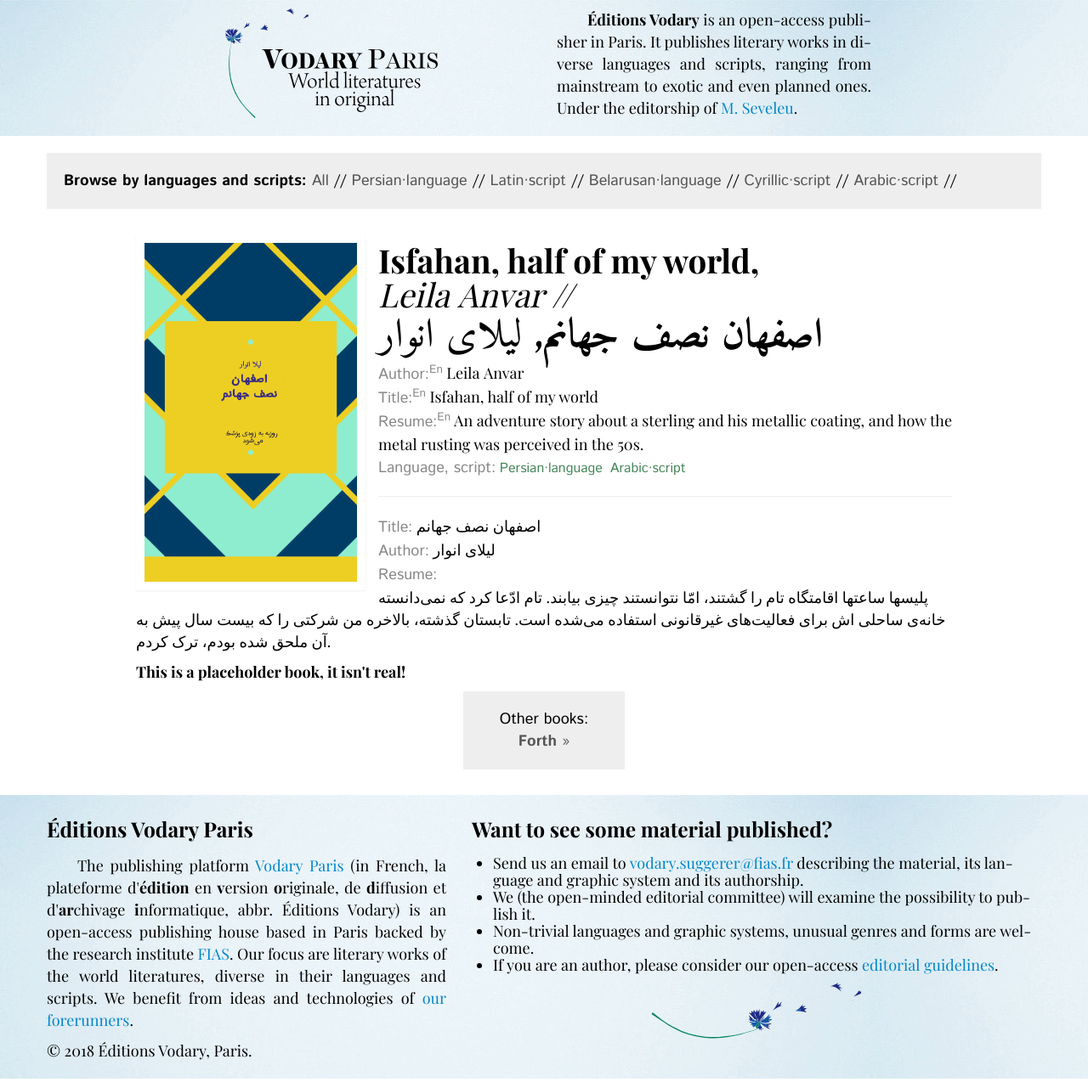
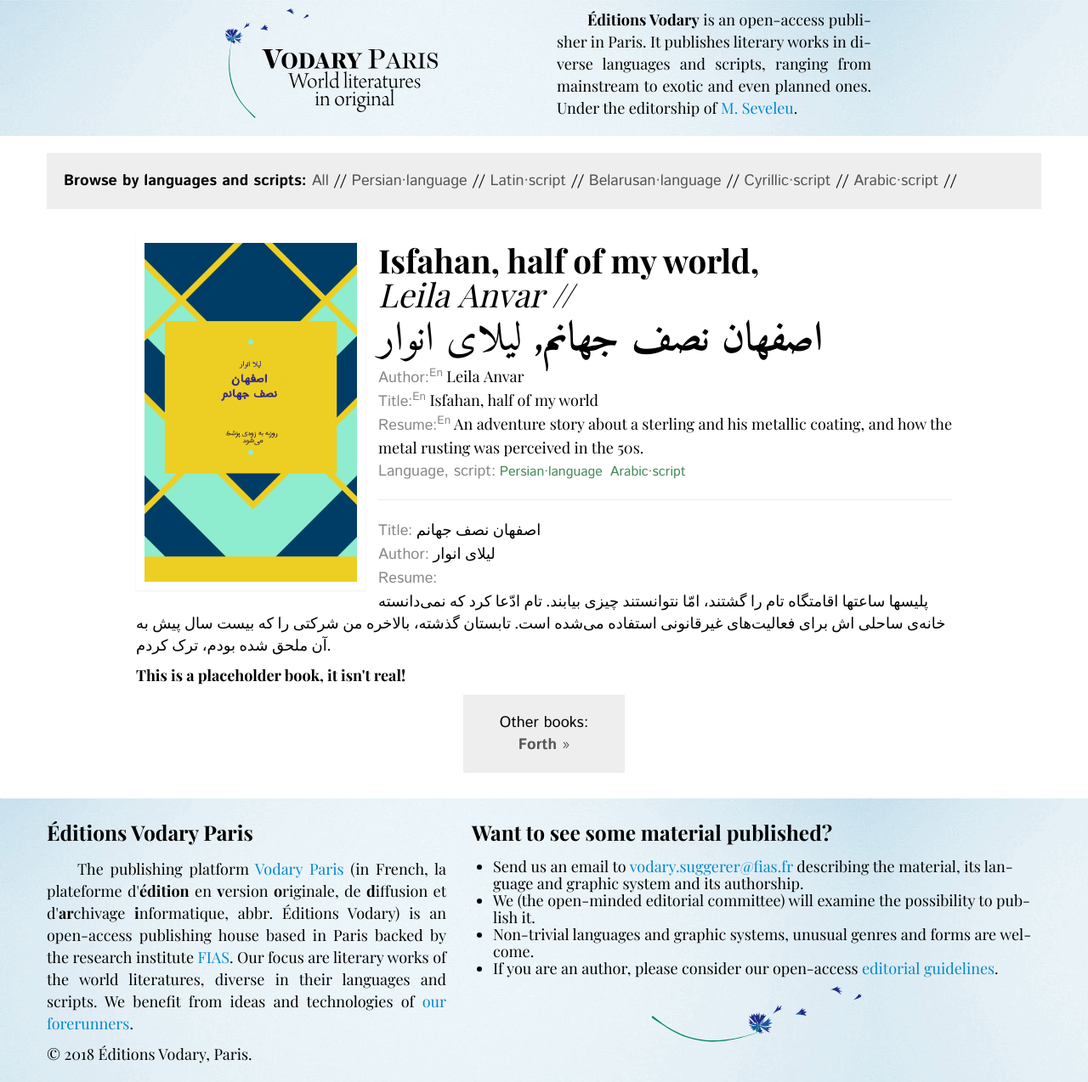
Before and after one commit to mlare/vodary, a Jekyll site: the page built from _posts/2017-12-11-esfahan-fa.markdown, in a window 1280 px wide. Shown: the whole page at 85% size. Built offline with Jekyll 4.4.1, drawn with Linux system fonts in a browser that asks for light colours; some web fonts are replaced; Markdown is read by kramdown in place of the engine named in the settings.

Commit message:
Update post.html

```diff
--- a/_layouts/post.html
+++ b/_layouts/post.html
@@ -7,7 +7,7 @@
 	<div class="postthumb"><img src="/thumbnails/{{ page.thumbnail }}" /></div>
 
 	<h1>{{ page.title }}, <i style="font-weight:normal;">{{ page.author }}</i> <i color:#aaaaaa;>//</i></h1>
-	<h1 {% if page.tags contains "Arabic·script" %}class="arabic"{% endif %}>{{ page.ortitle }}, <i style="font-weight:normal;{% if page.tags contains "Arabic·script" %}font-style:normal;{% endif %}">{{ page.orauthor }}</i></h1>
+	<h1><span {% if page.tags contains "Arabic·script" %}class="arabic"{% endif %}>{{ page.ortitle }}, <i style="font-weight:normal;{% if page.tags contains "Arabic·script" %}font-style:normal;{% endif %}">{{ page.orauthor }}</i></span></h1>
 
 	<div class="meta clearfix">
 
```
